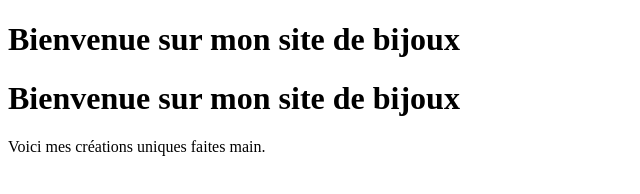
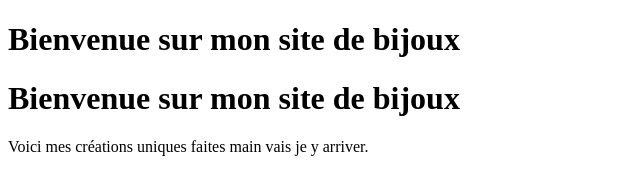
Before and after one commit to LaetitiaPerle/mon-site-bijoux, a plain HTML site: page index.html in a window 1280 px wide. Shown: the whole page, without its empty margins (0-640 px from the left). Drawn offline with Linux system fonts and the light colour scheme.

Commit message:
Update index.html
hum

```diff
--- a/index.html
+++ b/index.html
@@ -6,6 +6,6 @@
   </head>
   <body>
     <h1>Bienvenue sur mon site de bijoux</h1>
-    <p>Voici mes créations uniques faites main.</p>
+    <p>Voici mes créations uniques faites main vais je y arriver.</p>
   </body>
 </html>
```
